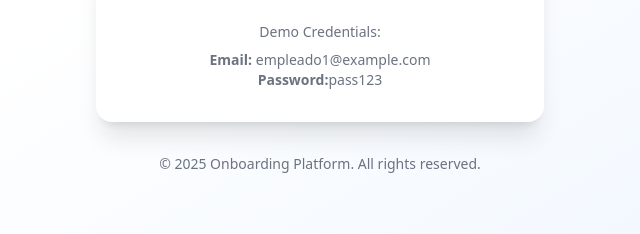
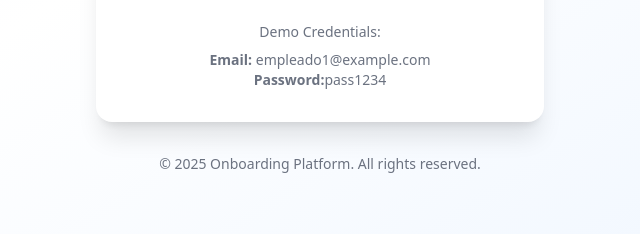
Before and after one commit to ADRCODE05/OnBoarding, a website built with Vite: page frontend/index.html in a window 1280 px wide. Shown: the part 563-797 px from the top of the page, 320-960 px from the left. Built offline with nearby package versions, Linux system fonts and the light colour scheme.

Commit message:
Update index.html

```diff
--- a/frontend/index.html
+++ b/frontend/index.html
@@ -111,7 +111,7 @@
                         <div class="text-center text-sm text-gray-500">
                             <p class="mb-2">Demo Credentials:</p>
                             <p><strong>Email:</strong> empleado1@example.com</p>
-                            <p><strong>Password:</strong>pass123</p>
+                            <p><strong>Password:</strong>pass1234</p>
                         </div>
                     </div>
                 </div>
```
